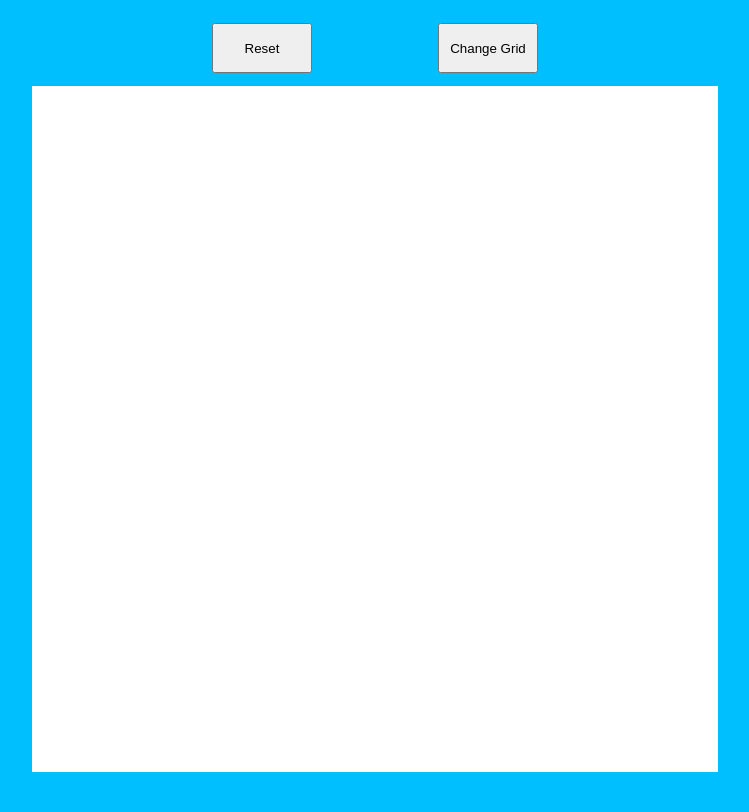
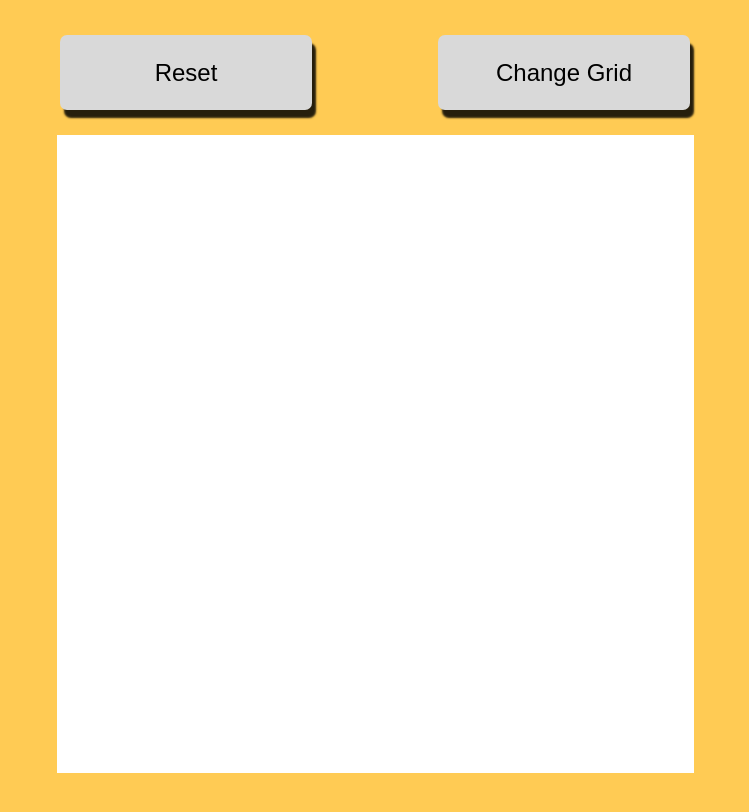
Before and after one commit to HestonCV/etch-a-sketch, a plain HTML site: page index.html in a window 1280 px wide. Shown: the whole page, without its empty margins (265-1014 px from the left). Drawn offline with Linux system fonts and the light colour scheme.

Commit message:
Fix change grid bug, add color selection

```diff
--- a/javascript.js
+++ b/javascript.js
@@ -31,7 +31,13 @@ function addStyle(element)
     }
 }
 
-function createGrid(gridLength)
+function createEventListeners(colorMode)
+{
+    columns = document.querySelectorAll(".column");
+
+}
+
+function createGrid(gridLength, colorMode)
 {
     //keep gidlength less than 100 to prevent lag
     gridLength = (gridLength > 100) ? 100 : gridLength;
@@ -54,7 +60,12 @@ function createGrid(gridLength)
         }
     }
     columns = document.querySelectorAll(".column");
-    rows = document.querySelectorAll(".row");
+    columns.forEach(column => {
+        column.addEventListener("mouseover", function (e)
+        {
+            e.target.style.backgroundColor = `${colorMode}`;
+        });
+    });
 }
 
 function resizeSquare()
@@ -71,19 +82,11 @@ function destroyElements()
     });
 }
 
-createGrid(100);
+let colorMode = "red";
+createGrid(100, "black");
 resizeSquare();
 
 window.addEventListener("resize", resizeSquare);
-
-
-columns.forEach(column => {
-    column.addEventListener("mouseover", function (e)
-    {
-        console.log("hover");
-        e.target.style.backgroundColor = "black";
-    });
-});
 
 resetButton = document.querySelector(".reset-button");
 resetButton.addEventListener("click", function (){
@@ -95,6 +98,7 @@ resetButton.addEventListener("click", function (){
 changeGridButton = document.querySelector(".grid-button");
 changeGridButton.addEventListener("click", function () {
     gridLength = parseInt(prompt("Enter the desired grid length."));
+    colorMode = prompt("Enter the desired pen color.");
     destroyElements();
-    createGrid(gridLength);
+    createGrid(gridLength, `${colorMode}`);
 });
--- a/styles.css
+++ b/styles.css
@@ -4,13 +4,14 @@ body {
     display: flex;
     flex-direction: column;
     justify-content: center;
-    background-color: deepskyblue;
+    background-color: rgba(255, 198, 66, .9);
     padding: 10px;
     overflow: hidden;
 }
 
 .container {
     margin: auto;
+    margin-top: 2%;
     margin-bottom: 3%;
 }
 .buttons {
@@ -21,8 +22,20 @@ body {
 }
 
 .buttons button {
-    height: 50px;
-    width: 100px;
-    margin: 0 5%;
-    padding: 0;
+    margin-top: 2%;
+    margin-right:5%;
+    margin-left: 5%;
+    background-color: #d9d9d9;
+    border: none;
+    border-radius: 7px;
+    box-shadow: 4px 8px 2px rgba(0, 0, 0, .85);
+    font-size: 24px;
+    height: 75px;
+    width: 20%;
+    min-width: 100px;
 }
+
+button:hover {
+    background-color: #c9c9c9;
+    transform: scale(.98);
+}
```
